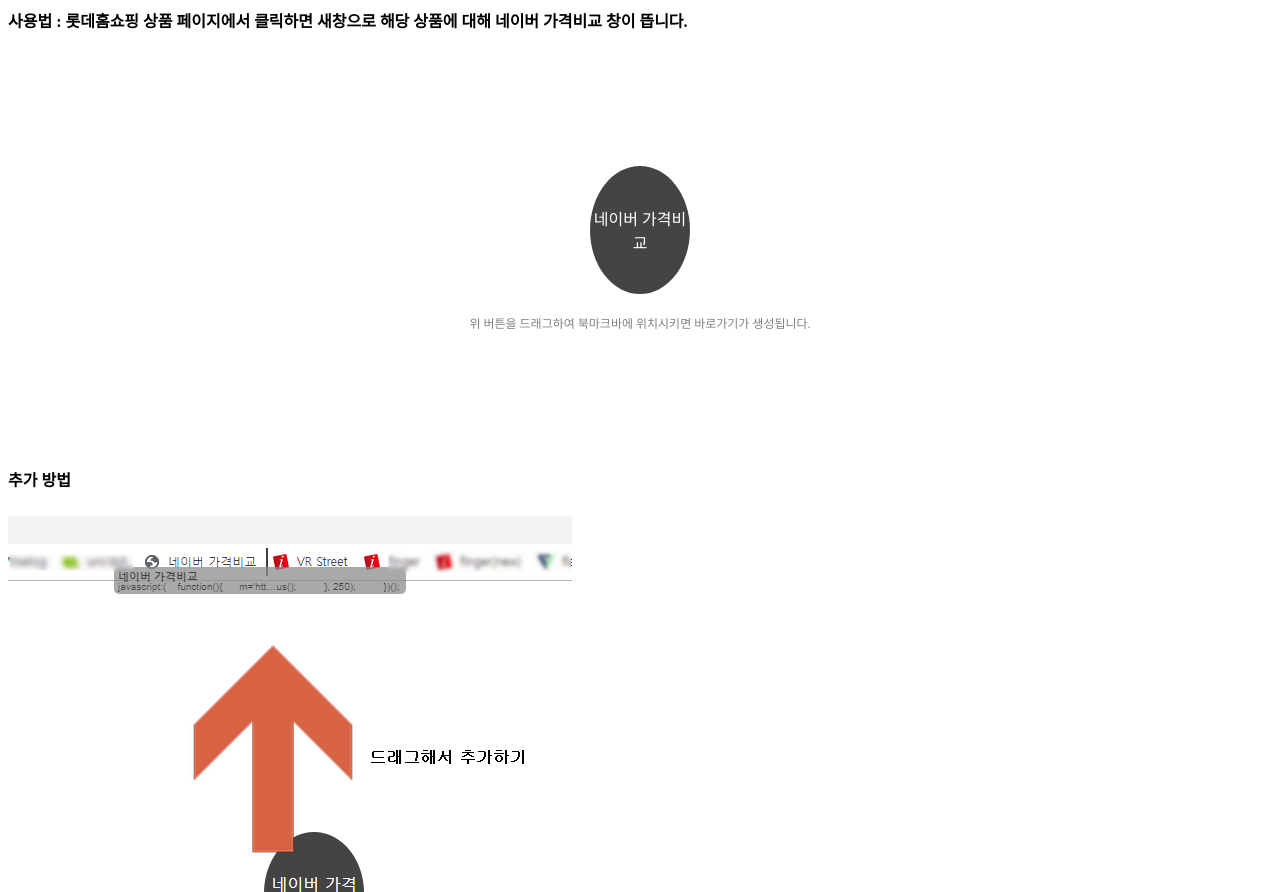
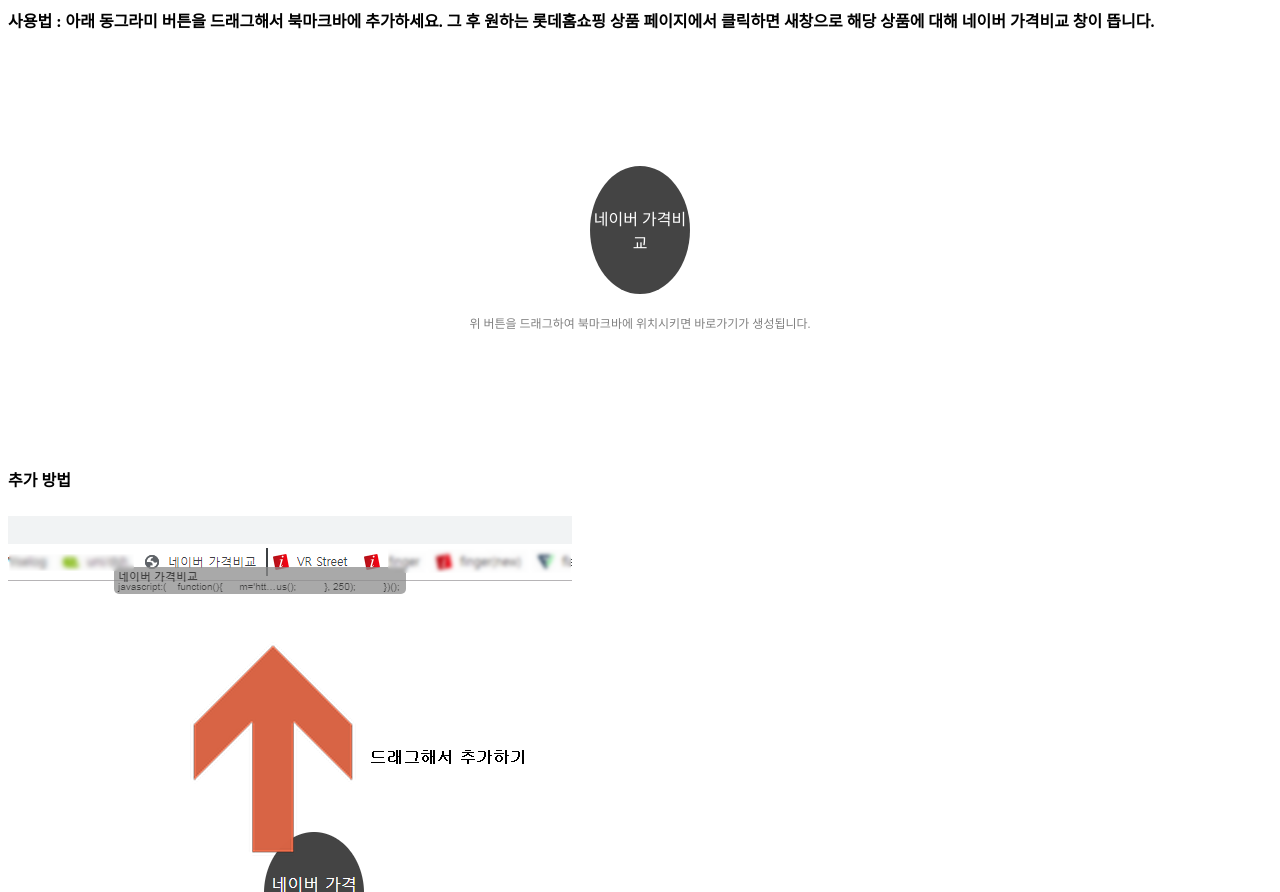
Before and after one commit to comanni/testcode, a plain HTML site: page naver.html in a window 1280 px wide. Shown: the top 892 px of the page. Drawn offline with Linux system fonts and the light colour scheme.

Commit message:
Update naver.html

```diff
--- a/naver.html
+++ b/naver.html
@@ -1,7 +1,7 @@
 <html>
 <head>
   </head>
-  <h4> 사용법 : 롯데홈쇼핑 상품 페이지에서 클릭하면 새창으로 해당 상품에 대해 네이버 가격비교 창이 뜹니다.</h4>
+  <h4> 사용법 : 아래 동그라미 버튼을 드래그해서 북마크바에 추가하세요. 그 후 원하는 롯데홈쇼핑 상품 페이지에서 클릭하면 새창으로 해당 상품에 대해 네이버 가격비교 창이 뜹니다.</h4>
 <style>a.naver{display:inline-block;width:100px;border:1px soild black;background:#444;border-radius:100%;padding:40px 0;text-decoration:none;color:#fff;} </style><table border='0' width='100%' height='50%'><tr><td align='center'><a href="javascript:(    function(){      m='https://search.shopping.naver.com/search/all.nhn?query='+encodeURIComponent(document.querySelector('meta[property=\'rb:itemName\']').getAttribute('content'));      w=window.open(m,'addwindow','status=no,toolbar=no,width=960,height=800,resizable=yes');      setTimeout(        function(){          w.focus();          }, 250);          })();" class="naver">네이버 가격비교</a><div style="font-size:12px;color:gray;padding-top:20px;">위 버튼을 드래그하여 북마크바에 위치시키면 바로가기가 생성됩니다.</div></td></tr></table>
 <h4>추가 방법</h4>
 <img src="./images/naver_guide2.png" />
```
